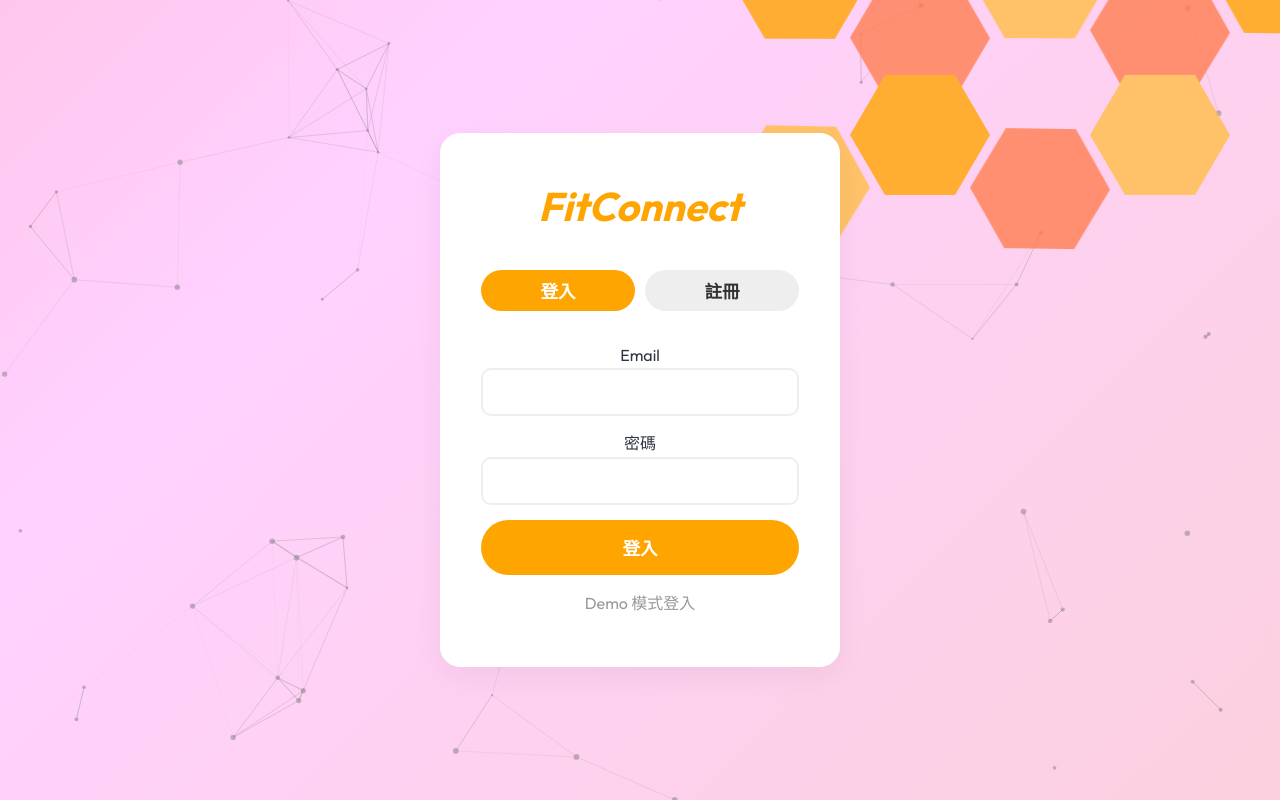
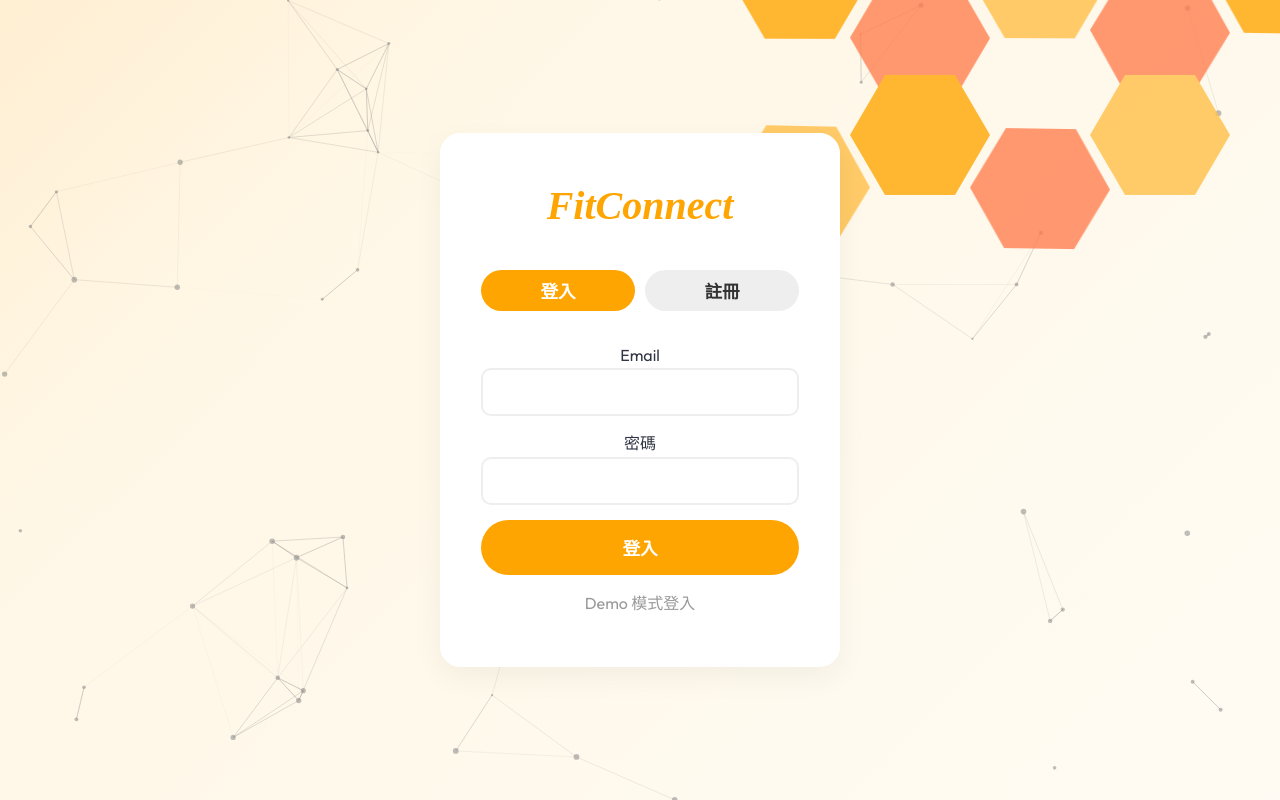
Before and after one commit to Raxter62/WTF-final-project, a PHP site: page / in a window 1280 px wide. Run offline with PHP 8.4, Linux system fonts and the light colour scheme; some libraries are stand-ins or nearby versions.

Commit message:
feat: 新增 `style.css` 檔案以提供應用程式完整樣式，並更新導覽列標誌為圖文形式。

```diff
--- a/index.html
+++ b/index.html
@@ -70,8 +70,10 @@
         <nav class="navbar-wrapper">
             <div class="navbar-shape"></div>
             <div class="navbar-content">
-                <a href="#"
-                    style="font-size: 1.5rem; font-weight: 900; color: var(--primary); text-decoration: none;">FitConnect</a>
+                <a href="#" class="nav-logo-area">
+                    <img src="public/image/logo/logoremovebg.png" alt="Logo" class="nav-logo-img">
+                    <span class="nav-logo-text">FitConnect</span>
+                </a>
                 <div class="nav-links">
                     <a href="#section-hero" class="active">紀錄</a>
                     <a href="#section-charts">分析</a>
--- a/public/css/style.css
+++ b/public/css/style.css
@@ -1,5 +1,5 @@
 /* public/css/style.css - REFINED & RESTORED */
-@import url('https://fonts.googleapis.com/css2?family=Outfit:wght@300;400;700;900&display=swap');
+@import url('https://fonts.googleapis.com/css2?family=Outfit:wght@300;400;700;900&family=Noto+Serif+TC:wght@600;900&display=swap');
 
 :root {
     --primary: #ffa502;
@@ -14,10 +14,10 @@
     --bg-body: #ffffff;
     --shadow-soft: 0 10px 30px rgba(0, 0, 0, 0.05);
 
-    /* Warm Gradient Colors */
-    --warm-1: #fad0c4;
-    --warm-2: #ffd1ff;
-    --warm-3: #ff9a9e;
+    /* Warm Gradient Colors - Orange/White Theme (No Pink/Red) */
+    --warm-1: #ffffff;
+    --warm-2: #fff7e6;
+    --warm-3: #ffcc80;
 }
 
 /* Reset & Scaffolding */
@@ -28,13 +28,22 @@
     font-family: 'Outfit', sans-serif;
 }
 
+/* Specific Font for Headers */
+h1,
+h2,
+.navbar-content>a,
+.nav-logo-text {
+    font-family: 'Noto Serif TC', serif;
+    /* Premium font */
+}
+
 html {
     scroll-behavior: smooth;
 }
 
 /* Warm Animated Background */
 body {
-    background: linear-gradient(-45deg, #fad0c4, #ffd1ff, #ff9a9e, #fbc2eb);
+    background: linear-gradient(-45deg, var(--warm-1), var(--warm-2), var(--warm-3), var(--warm-2));
     background-size: 400% 400%;
     animation: gradientBG 15s ease infinite;
     color: var(--text-dark);
@@ -63,7 +72,8 @@ body {
     left: 0;
     width: 100%;
     height: 100%;
-    z-index: -1;
+    z-index: -5;
+    /* Push way back */
     pointer-events: none;
     overflow: hidden;
 }
```
Also changed, not shown: other parts of public/css/style.css (+56 -17 lines).
